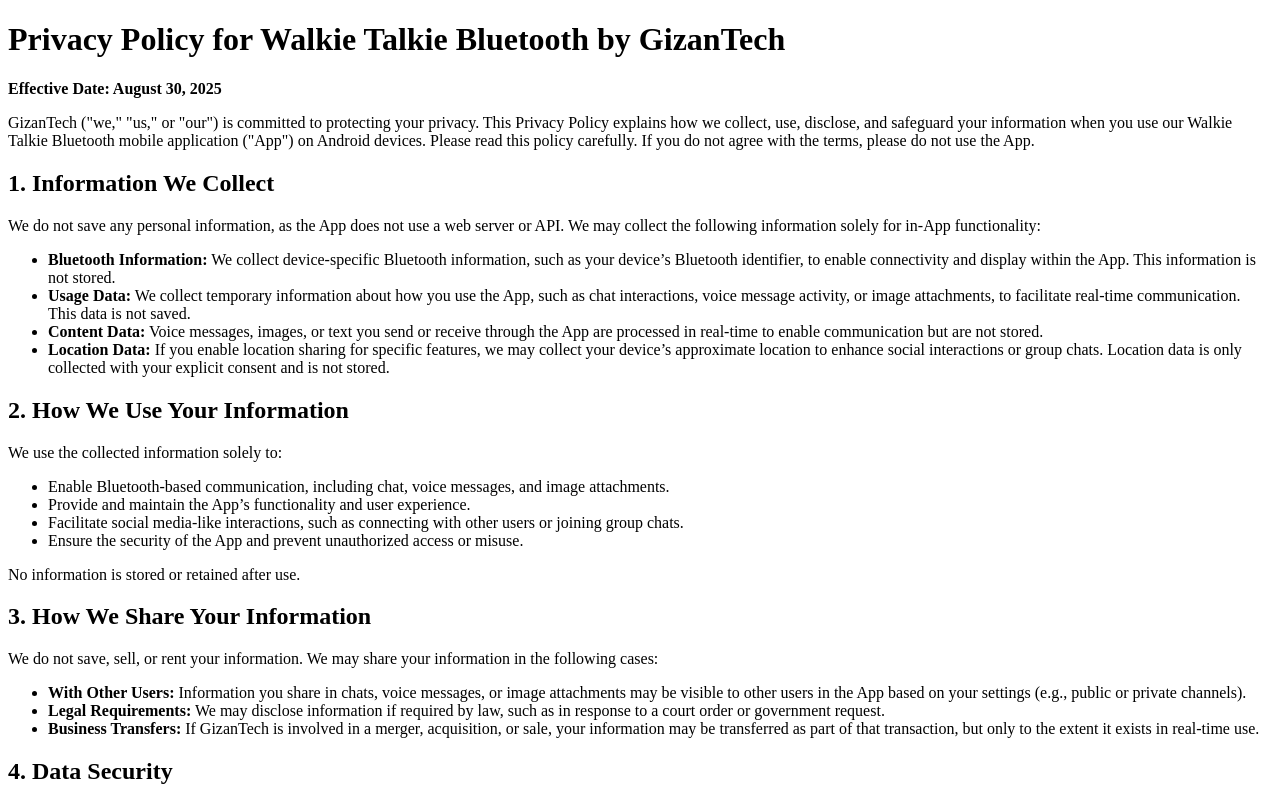
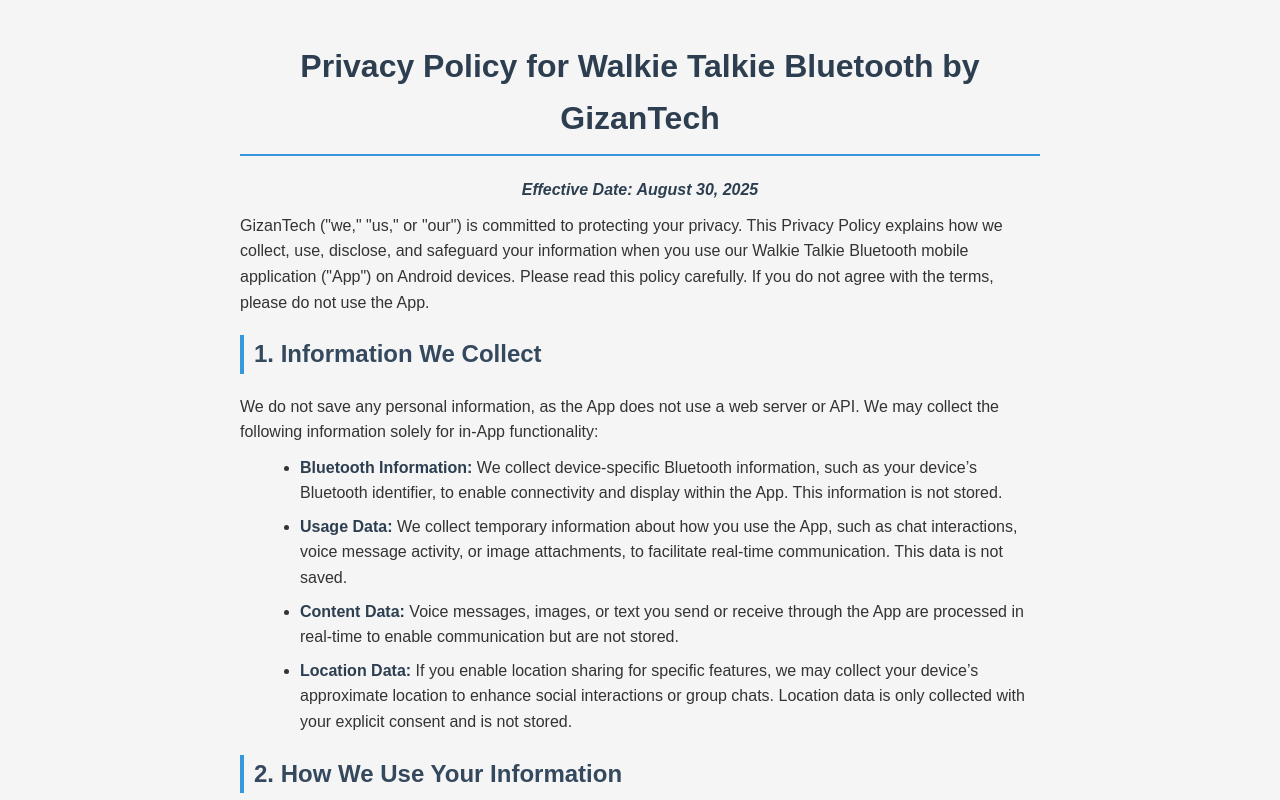
Before and after one commit to GizanTech/gt-walkie-talkie-bt-privacy-policy, a plain HTML site: page index.html in a window 1280 px wide. Shown: the top 800 px of the page. Drawn offline with Linux system fonts and the light colour scheme.

Commit message:
Update index.html

```diff
--- a/index.html
+++ b/index.html
@@ -4,13 +4,70 @@
     <meta charset="UTF-8">
     <meta name="viewport" content="width=device-width, initial-scale=1.0">
     <title>Privacy Policy - Walkie Talkie Bluetooth</title>
+    <style>
+        body {
+            font-family: 'Arial', sans-serif;
+            line-height: 1.6;
+            color: #333;
+            max-width: 800px;
+            margin: 0 auto;
+            padding: 20px;
+            background-color: #f5f5f5;
+        }
+        h1 {
+            color: #2c3e50;
+            text-align: center;
+            border-bottom: 2px solid #3498db;
+            padding-bottom: 10px;
+        }
+        h2 {
+            color: #34495e;
+            margin-top: 20px;
+            border-left: 4px solid #3498db;
+            padding-left: 10px;
+        }
+        p {
+            margin: 10px 0;
+        }
+        ul {
+            list-style-type: disc;
+            margin: 10px 0 20px 20px;
+        }
+        li {
+            margin-bottom: 8px;
+        }
+        strong {
+            color: #2c3e50;
+        }
+        .effective-date {
+            font-style: italic;
+            color: #7f8c8d;
+            text-align: center;
+        }
+        .contact-info {
+            background-color: #fff;
+            padding: 15px;
+            border-radius: 5px;
+            box-shadow: 0 2px 5px rgba(0, 0, 0, 0.1);
+        }
+        @media (max-width: 600px) {
+            body {
+                padding: 15px;
+            }
+            h1 {
+                font-size: 1.8em;
+            }
+            h2 {
+                font-size: 1.4em;
+            }
+        }
+    </style>
 </head>
 <body>
     <h1>Privacy Policy for Walkie Talkie Bluetooth by GizanTech</h1>
-    <p><strong>Effective Date: August 30, 2025</strong></p>
+    <p class="effective-date"><strong>Effective Date: August 30, 2025</strong></p>
 
     <p>GizanTech ("we," "us," or "our") is committed to protecting your privacy. This Privacy Policy explains how we collect, use, disclose, and safeguard your information when you use our Walkie Talkie Bluetooth mobile application ("App") on Android devices. Please read this policy carefully. If you do not agree with the terms, please do not use the App.</p>
-
     <h2>1. Information We Collect</h2>
     <p>We do not save any personal information, as the App does not use a web server or API. We may collect the following information solely for in-App functionality:</p>
     <ul>
@@ -19,7 +76,6 @@
         <li><strong>Content Data:</strong> Voice messages, images, or text you send or receive through the App are processed in real-time to enable communication but are not stored.</li>
         <li><strong>Location Data:</strong> If you enable location sharing for specific features, we may collect your device’s approximate location to enhance social interactions or group chats. Location data is only collected with your explicit consent and is not stored.</li>
     </ul>
-
     <h2>2. How We Use Your Information</h2>
     <p>We use the collected information solely to:</p>
     <ul>
@@ -29,7 +85,6 @@
         <li>Ensure the security of the App and prevent unauthorized access or misuse.</li>
     </ul>
     <p>No information is stored or retained after use.</p>
-
     <h2>3. How We Share Your Information</h2>
     <p>We do not save, sell, or rent your information. We may share your information in the following cases:</p>
     <ul>
@@ -37,32 +92,25 @@
         <li><strong>Legal Requirements:</strong> We may disclose information if required by law, such as in response to a court order or government request.</li>
         <li><strong>Business Transfers:</strong> If GizanTech is involved in a merger, acquisition, or sale, your information may be transferred as part of that transaction, but only to the extent it exists in real-time use.</li>
     </ul>
-
     <h2>4. Data Security</h2>
     <p>We implement reasonable security measures, including encryption for voice messages and image attachments, to protect your information during real-time use. No data is stored, and no method of transmission over Bluetooth or the internet is 100% secure.</p>
-
     <h2>5. Your Choices</h2>
     <ul>
         <li><strong>Bluetooth Access:</strong> You can manage Bluetooth permissions through your device’s settings to control connectivity.</li>
         <li><strong>Location Sharing:</strong> You can disable location sharing in the App settings or your device’s settings.</li>
         <li><strong>Opt-Out:</strong> You may stop using the App at any time. Uninstalling the App will prevent further data collection.</li>
     </ul>
-
     <h2>6. Data Retention</h2>
     <p>We do not retain any personal information or content data (e.g., voice messages, images). All data is processed in real-time and discarded after use.</p>
-
     <h2>7. Children’s Privacy</h2>
     <p>The App is not intended for use by individuals under 13 years of age. We do not knowingly collect personal information from children under 13.</p>
-
     <h2>8. Third-Party Links</h2>
     <p>The App may contain links to third-party websites or services. We are not responsible for their privacy practices. Please review their privacy policies before engaging with them.</p>
-
     <h2>9. Changes to This Privacy Policy</h2>
     <p>We may update this Privacy Policy from time to time. We will notify you of significant changes by posting the updated policy in the App or through other communication channels. Your continued use of the App after changes constitutes acceptance of the updated policy.</p>
-
     <h2>10. Contact Us</h2>
-    <p>If you have questions about this Privacy Policy, please contact us at:</p>
-    <p><strong>GizanTech</strong><br>
+    <p class="contact-info">If you have questions about this Privacy Policy, please contact us at:</p>
+    <p class="contact-info"><strong>GizanTech</strong><br>
     Email: admin@gizantech.com<br>
     Address: 169/1/A/2, Amir Tower (beside Delta Hospital) West Dholaipar, Jatrabari, Dhaka, Bangladesh</p>
 </body>
```
